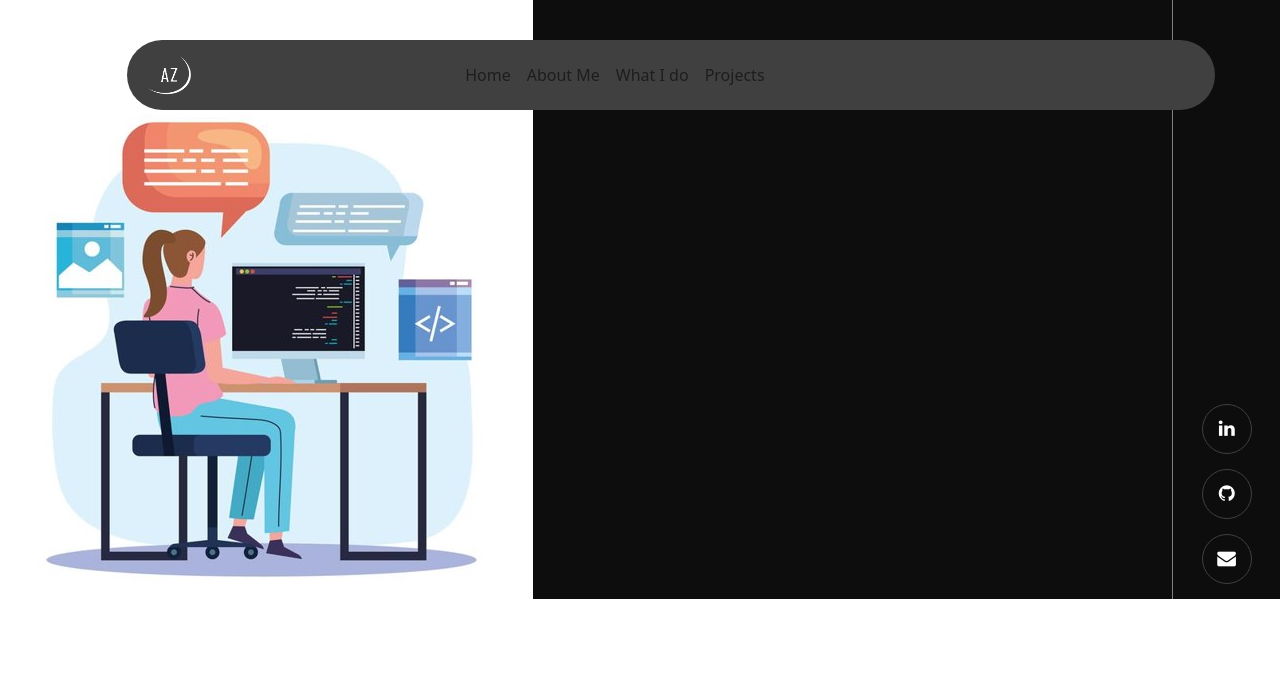
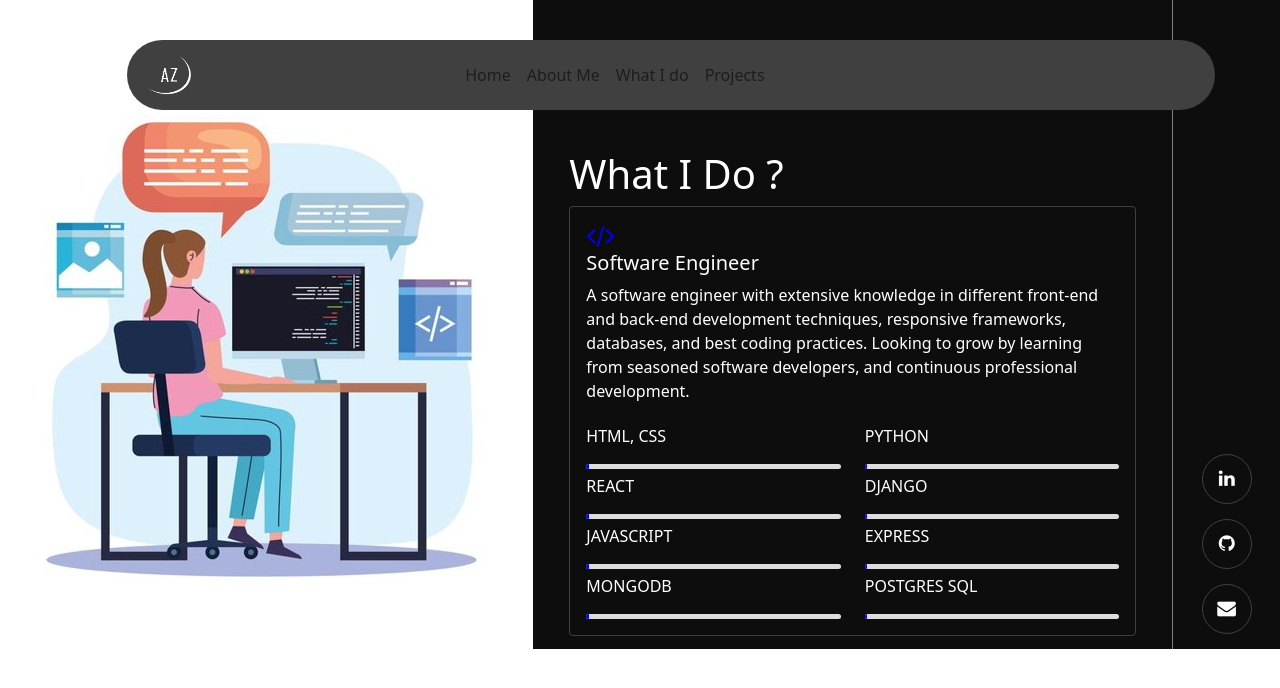
Before and after one commit to ashwagzabani/Portfolio, a React (Create React App) app in the folder portfolio/: page /What-I-do in a window 1280 px wide. Shown: the top 688 px of the page. Built offline with nearby package versions, Linux system fonts and the light colour scheme; a web font is replaced by a local one.

Commit message:
edit what can i do component and add prgoress bar

```diff
--- a/portfolio/src/components/What_i_do.js
+++ b/portfolio/src/components/What_i_do.js
@@ -1,10 +1,77 @@
 import React, { Component } from 'react';
+import '../style/What_i_do.css'
 
 class What_i_do extends Component {
     render() {
         return (
-            <div>
+            <div className="container what-i-do">
+                <h1>What I Do ?</h1>
+                <div className="card">
+                    <div className="card-body">
+                        <i class="fa fa-code" aria-hidden="true"></i>
+                        <br />
+                        <h5>Software Engineer</h5>
+                        <p>A software engineer with extensive knowledge in different front-end and back-end development techniques, responsive frameworks, databases, and best coding practices. Looking to grow by learning from seasoned software developers, and continuous professional development.</p>
+                        <div className="skills">
+                            <div className="row">
+                                <div className="col-md-6">
+                                    <div id="html-skill" className="skill">
+                                        <p>HTML, CSS</p>
+                                        <div className="progress">
+                                            <div className="mybar"></div>
+                                        </div>
+                                    </div>
+                                    <div id="css-skill" className="skill">
+                                        <p>REACT</p>
+                                        <div className="progress">
+                                            <div className="mybar"></div>
+                                        </div>
+                                    </div>
+                                    <div id="html-skill" className="skill">
+                                        <p>JAVASCRIPT</p>
+                                        <div className="progress">
+                                            <div className="mybar"></div>
+                                        </div>
+                                    </div>
+                                    <div id="css-skill" className="skill">
+                                        <p>MONGODB</p>
+                                        <div className="progress">
+                                            <div className="mybar"></div>
+                                        </div>
+                                    </div>
+                                </div>
 
+                                <div className="col-md-6">
+                                    <div id="html-skill" className="skill">
+                                        <p>PYTHON</p>
+                                        <div className="progress">
+                                            <div className="mybar"></div>
+                                        </div>
+                                    </div>
+                                    <div id="css-skill" className="skill">
+                                        <p>DJANGO</p>
+                                        <div className="progress">
+                                            <div className="mybar"></div>
+                                        </div>
+                                    </div>
+                                    <div id="html-skill" className="skill">
+                                        <p>EXPRESS</p>
+                                        <div className="progress">
+                                            <div className="mybar"></div>
+                                        </div>
+                                    </div>
+                                    <div id="css-skill" className="skill">
+                                        <p>POSTGRES SQL</p>
+                                        <div className="progress">
+                                            <div className="mybar"></div>
+                                        </div>
+                                    </div>
+                                </div>
+                            </div>
+
+                        </div>
+                    </div>
+                </div>
             </div>
         );
     }
--- a/portfolio/src/style/What_i_do.css
+++ b/portfolio/src/style/What_i_do.css
@@ -0,0 +1,31 @@
+.what-i-do{
+    color: white;
+    padding-top: 150px;
+    padding-bottom: 13px;
+}
+
+.card{
+    background-color: transparent;
+    border: 1px solid #404040;
+}
+
+.fa-code{
+    font-size: 20pt;
+    color: blue;
+}
+
+.progress {
+    width: 100%;
+    height: auto;
+    background-color: #ddd;
+}
+
+.mybar {
+    width: 1%;
+    height: 5px;
+    background-color: blue;
+}
+
+.skill{
+    margin-top: 5px;
+}
```
